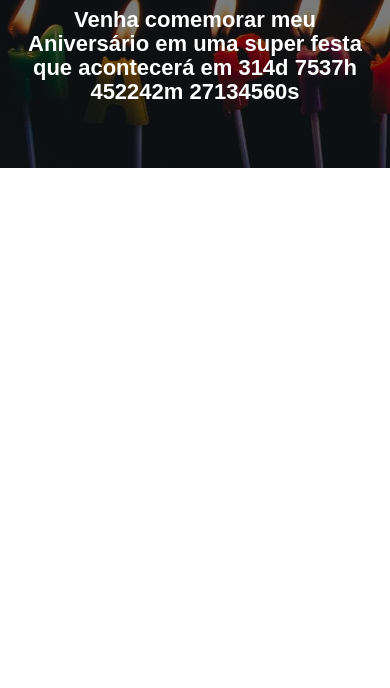
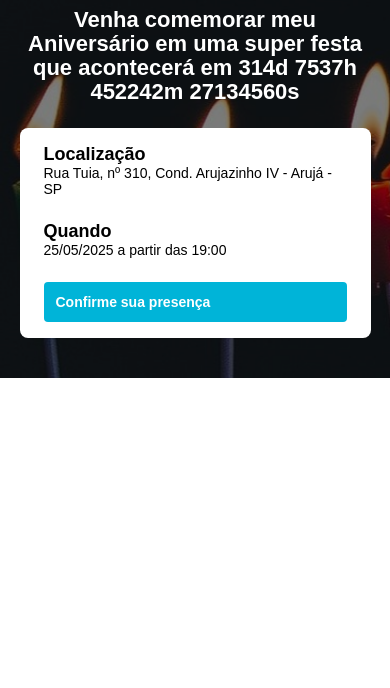
Before and after one commit to fsantos39/fernando_party, a website built with Parcel: page src/index.html in a window 390 px wide. Shown: the part 156-844 px from the top of the page. Built offline with nearby package versions, Linux system fonts and the light colour scheme; a web font is replaced by a local one.

Commit message:
finalizando o hero

```diff
--- a/src/index.html
+++ b/src/index.html
@@ -18,6 +18,21 @@
             <p class="hero__text">
                 Venha comemorar meu Aniversário em uma super festa que acontecerá em 314d 7537h 452242m 27134560s
             </p>
+            <div class="infos">
+                <ul class="infos__list">
+                    <li class="infos__list__info">
+                        <b>Localização</b>
+                        Rua Tuia, nº 310, Cond. Arujazinho IV - Arujá - SP
+                    </li>
+                    <li class="infos__list__info">
+                        <b>Quando</b>
+                        25/05/2025 a partir das 19:00
+                    </li>
+                </ul>
+                <a href="#" class="button button--primario">
+                    Confirme sua presença
+                </a>
+            </div>
         </div>
     </header>
 
--- /dev/null
+++ b/src/styles/components/_buttons.scss
@@ -0,0 +1,24 @@
+.button {
+    padding: 12px;
+    font-size: 14px;
+    font-weight: bold;
+    text-align: center;
+    text-decoration: none;
+    white-space: nowrap;
+
+    &--primario {
+        color: #fff;
+        background-color: #00b4d8;
+        border-radius: 4px;
+    }
+
+    @media (max-width: 640px) {
+        display: block;
+        width: 100%;
+    }
+
+    @media (max-width: 1024px) {
+        display: flex;
+        align-items: center;
+    }
+}
--- /dev/null
+++ b/src/styles/components/_infos.scss
@@ -0,0 +1,40 @@
+.infos {
+    padding: 16px 24px;
+    background-color: #fff;
+    display: flex;
+    border-radius: 8px;
+    justify-content: space-between;
+
+    &__list {
+        display: flex;
+        gap: 40px;
+
+        &__info {
+            font-size: 14px;
+            color: #000;
+
+            b {
+                font-size: 18px;
+                display: block;
+            }
+        }
+    }
+
+    @media (max-width: 640px) {
+        display: block;
+
+        &__list {
+            display: block;
+
+            &__info {
+                margin-bottom: 24px;
+            }
+        }
+    }
+
+    @media (max-width: 1024px) {
+        &__list {
+            gap: 16px;
+        }
+    }
+}
--- a/src/styles/main.scss
+++ b/src/styles/main.scss
@@ -1,10 +1,13 @@
 @use 'hero';
+@use '../styles/components/infos';
+@use '../styles/components/buttons';
 
 *{
     margin: 0;
     padding: 0;
     box-sizing: border-box;
     font-family: Paprika, sans-serif;
+    list-style: none;
 }
 
 .container {
```
